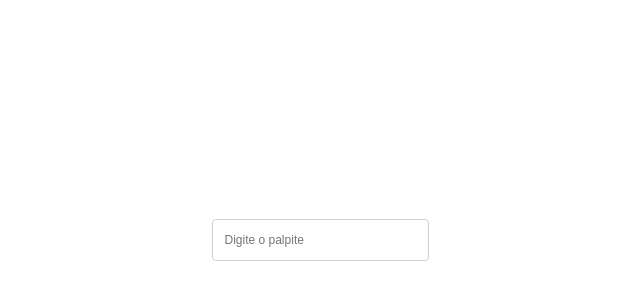
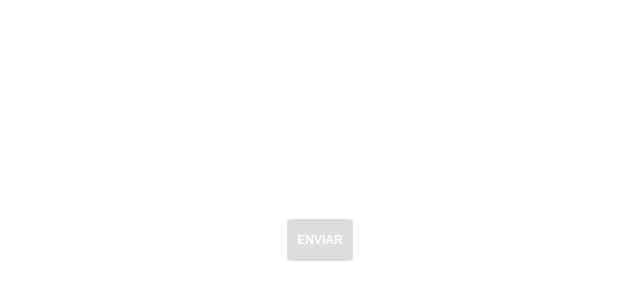
Before and after one commit to lucasvribeiro/whats-the-number, a React (Create React App) app: page / in a window 1280 px wide. Shown: the part 160-460 px from the top of the page, without its empty margins (320-960 px from the left). Built offline with nearby package versions, Linux system fonts and the light colour scheme.

Commit message:
Created Button Component

```diff
--- a/src/App.js
+++ b/src/App.js
@@ -3,6 +3,7 @@
 // import { defaultColor, correctColor, errorColor } from "./services/colors";
 
 import "./App.css";
+import Button from "./components/Button/Button";
 import Input from "./components/Input/Input";
 
 function App() {
@@ -12,7 +13,15 @@ function App() {
       <Digit digit={1} color={correctColor} />
       <Digit digit={2} color={errorColor} /> */}
 
-      <Input placeholder="Digite o palpite" />
+      {/* <Input placeholder="Digite o palpite" /> */}
+      <Button
+        fnColor="#ffffff"
+        bgColorOne="#ef6c00"
+        bgColorTwo="#c0661c"
+        disabled={true}
+      >
+        ENVIAR
+      </Button>
     </div>
   );
 }
--- /dev/null
+++ b/src/components/Button/Button.jsx
@@ -0,0 +1,54 @@
+import styled from "styled-components";
+import PropTypes from "prop-types";
+
+const StyledButton = styled.button`
+  width: fit-content;
+  height: 42px;
+  padding: 0 10px;
+  border-radius: 4px;
+  border: none;
+  cursor: pointer;
+
+  font-size: 12px;
+  font-weight: bold;
+
+  color: ${(props) => props.fnColor};
+  background: linear-gradient(
+    ${(props) => props.bgColorOne},
+    ${(props) => props.bgColorTwo}
+  );
+
+  &:disabled {
+    background: #dddddd;
+    cursor: not-allowed;
+  }
+`;
+
+const Button = ({ children, fnColor, bgColorOne, bgColorTwo, disabled }) => {
+  return (
+    <StyledButton
+      fnColor={fnColor}
+      bgColorOne={bgColorOne}
+      bgColorTwo={bgColorTwo}
+      disabled={disabled}
+    >
+      {children}
+    </StyledButton>
+  );
+};
+
+Button.propTypes = {
+  fnColor: PropTypes.string,
+  bgColorOne: PropTypes.string,
+  bgColorTwo: PropTypes.string,
+  disabled: PropTypes.bool,
+};
+
+Button.defaultProps = {
+  fnColor: "#ffffff",
+  bgColorOne: "#ef6c00",
+  bgColorTwo: "#c0661c",
+  disabled: false,
+};
+
+export default Button;
```
